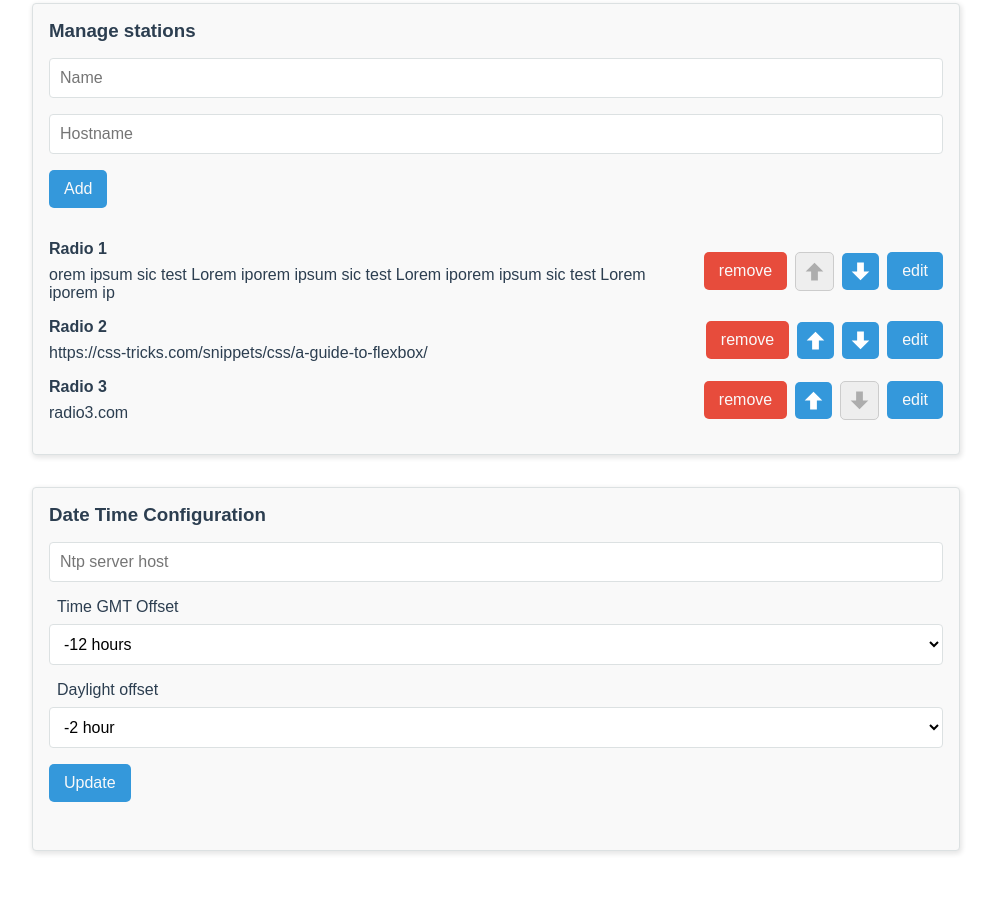
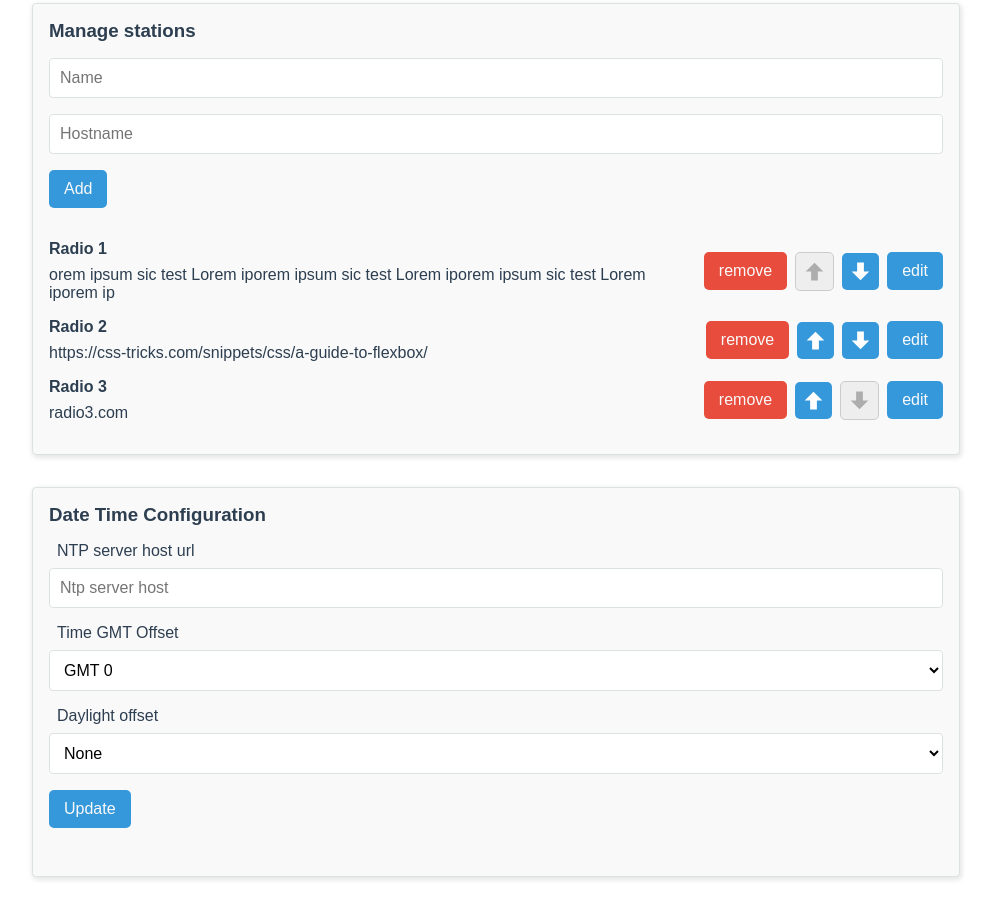
Before and after one commit to Akrobate/webradio-esp32-i2s, a website: page code/webinterface/index.html in a window 1280 px wide. Shown: the part 745-1664 px from the top of the page, without its empty margins (144-1137 px from the left). Drawn offline with Linux system fonts and the light colour scheme.

Commit message:
Rewrited server info getter

```diff
--- a/code/webinterface/index.html
+++ b/code/webinterface/index.html
@@ -134,6 +134,7 @@
                         Date Time Configuration
                     </h3>
 
+                    <p class="mt-md ml-sm">NTP server host url</p>
                     <input type="text" id="ntp-server-host" placeholder="Ntp server host">
 
                     <p class="mt-md ml-sm">Time GMT Offset</p>
--- a/code/webinterface/index.js
+++ b/code/webinterface/index.js
@@ -1,5 +1,7 @@
 const STATION_NAME_MAX_LENGTH = 30
 const STATION_HOST_MAX_LENGTH = 1000
+
+const info_data = {}
 
 function $(selector, element = document) {
     return element.querySelector(selector)
@@ -32,6 +34,7 @@ function isValidUrl(string) {
  * INIT
  */
 document.addEventListener('DOMContentLoaded', async () => {
+    await loadInfoAndWifiStatusData()
     loadStationList()
     loadSavedNetworksList()
     initDateTimeConfigurationManager()
@@ -263,7 +266,12 @@ async function refreshInfo(btn) {
 
 
 async function loadInfoAndWifiStatusData() {
-    const info = await serverGetInfo()
+    const info_data = await serverGetInfo()
+
+    const info = {
+        ...info_data,
+    }
+
     const _el_block_wifi_status = $('.block-wifi-status')
     const _el_block_info = $('.block-info')
     $('.connection-status', _el_block_wifi_status).textContent = info.is_connecting_to_wifi
@@ -308,27 +316,24 @@ async function initDateTimeConfigurationManager() {
         },
     ]
 
-
-    const gmt_offset_min = -12
-    const gmt_offset_max = 14
-
-    const gmt_offset_label_list = Array.from({length: 25}).map((_, index) => {
+    const gmt_offset_label_list = Array.from({length: 27}).map((_, index) => {
         const hours = index - 12
         return {
             value: 3600 * hours,
-            label: `${hours} hours`
+            label: hours === 1 || hours === -1 ? `GMT ${hours}` : hours > 0 ? `GMT +${hours}` : `GMT ${hours}`
         }
     })
 
     const _el = $('#date-time-configuration-manager')
 
-    $('#daylight-offset-sec', _el).innerHTML = daylight_offset_label_list.map((item) => `<option value="${item.value}">${item.label}</option>`).join(' ')
-    $('#gmt-offset-sec', _el).innerHTML = gmt_offset_label_list.map((item) => `<option value="${item.value}">${item.label}</option>`).join(' ')
+    const _el_gmt_offset_sec = $('#gmt-offset-sec', _el)
+    const _el_daylight_offset_sec = $('#daylight-offset-sec', _el)
 
-    // <option value="0">No daylight saving</option>
-    // <option value="1">Daylight saving</option>
+    _el_gmt_offset_sec.innerHTML = gmt_offset_label_list.map((item) => `<option value="${item.value}">${item.label}</option>`).join(' ')
+    _el_daylight_offset_sec.innerHTML = daylight_offset_label_list.map((item) => `<option value="${item.value}">${item.label}</option>`).join(' ')
 
-    console.log('herre')
+    _el_gmt_offset_sec.value = 0
+    _el_daylight_offset_sec.value = 0
 
 }
 
```
